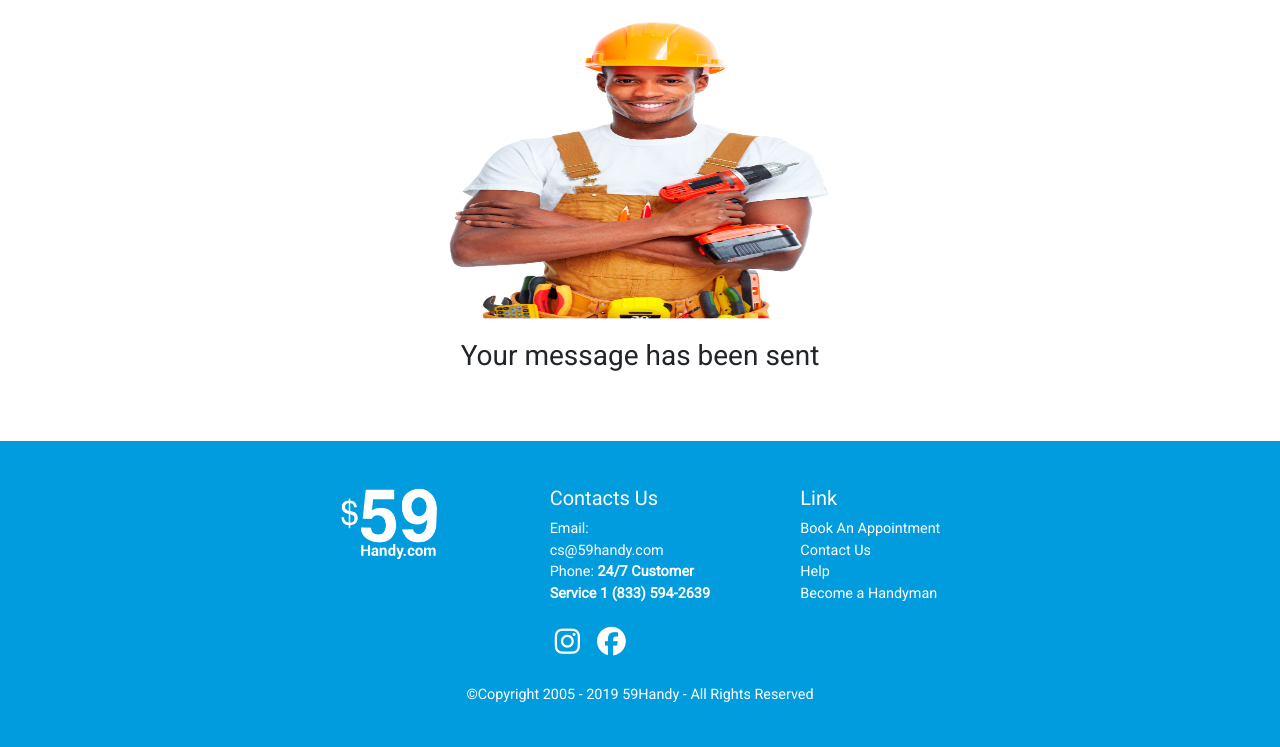
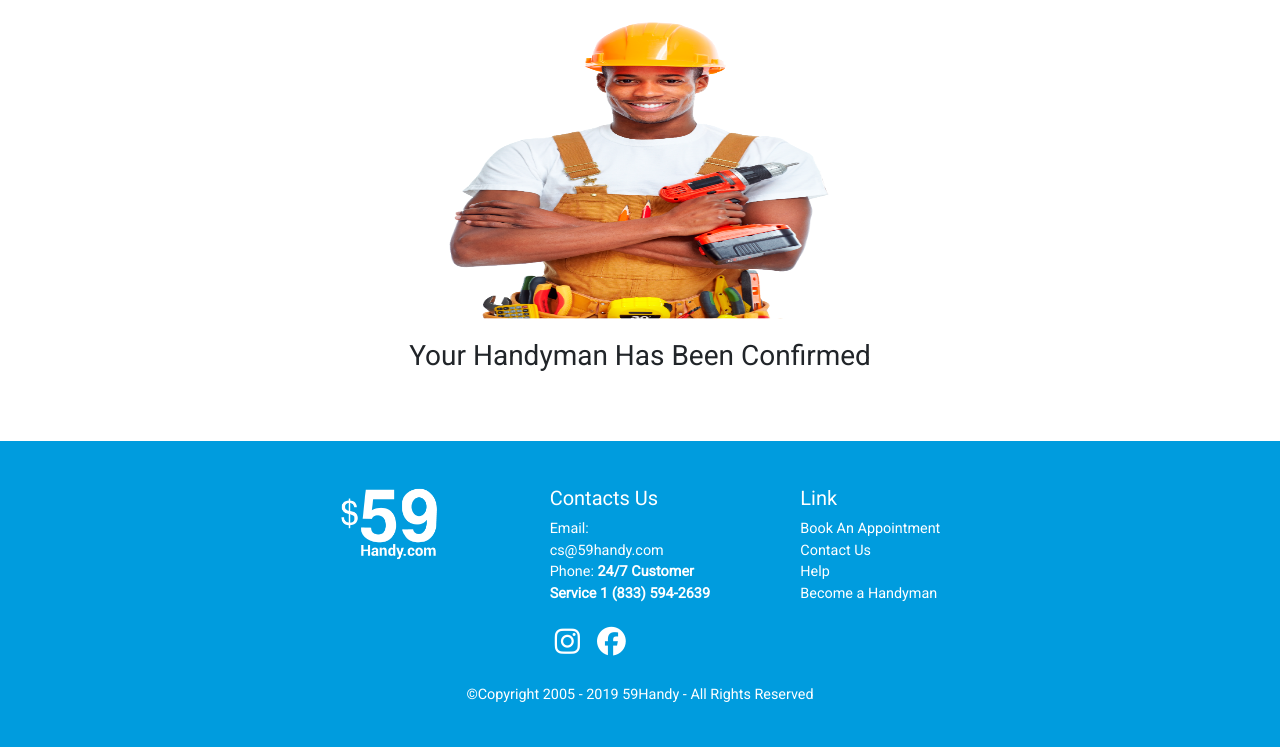
Before and after one commit to steverendon/59handy, a PHP site: page /thankyou.php in a window 1280 px wide. Shown: the part 86-833 px from the top of the page. Run offline with PHP 8.4, Linux system fonts and the light colour scheme; data that the repository does not hold is empty; some libraries are stand-ins or nearby versions.

Commit message:
se cambia mensaje de agradecimiento

```diff
--- a/thankyou.php
+++ b/thankyou.php
@@ -11,7 +11,7 @@
             <img src="img/imagenes_varias/partners.png" width="400" height="320px">
         </div>
     </div>
-    <h3 style="text-align:center;margin:20px">Your message has been sent</h3>
+    <h3 style="text-align:center;margin:20px">Your Handyman Has Been Confirmed</h3>
     <br>
     <br>
 
```
